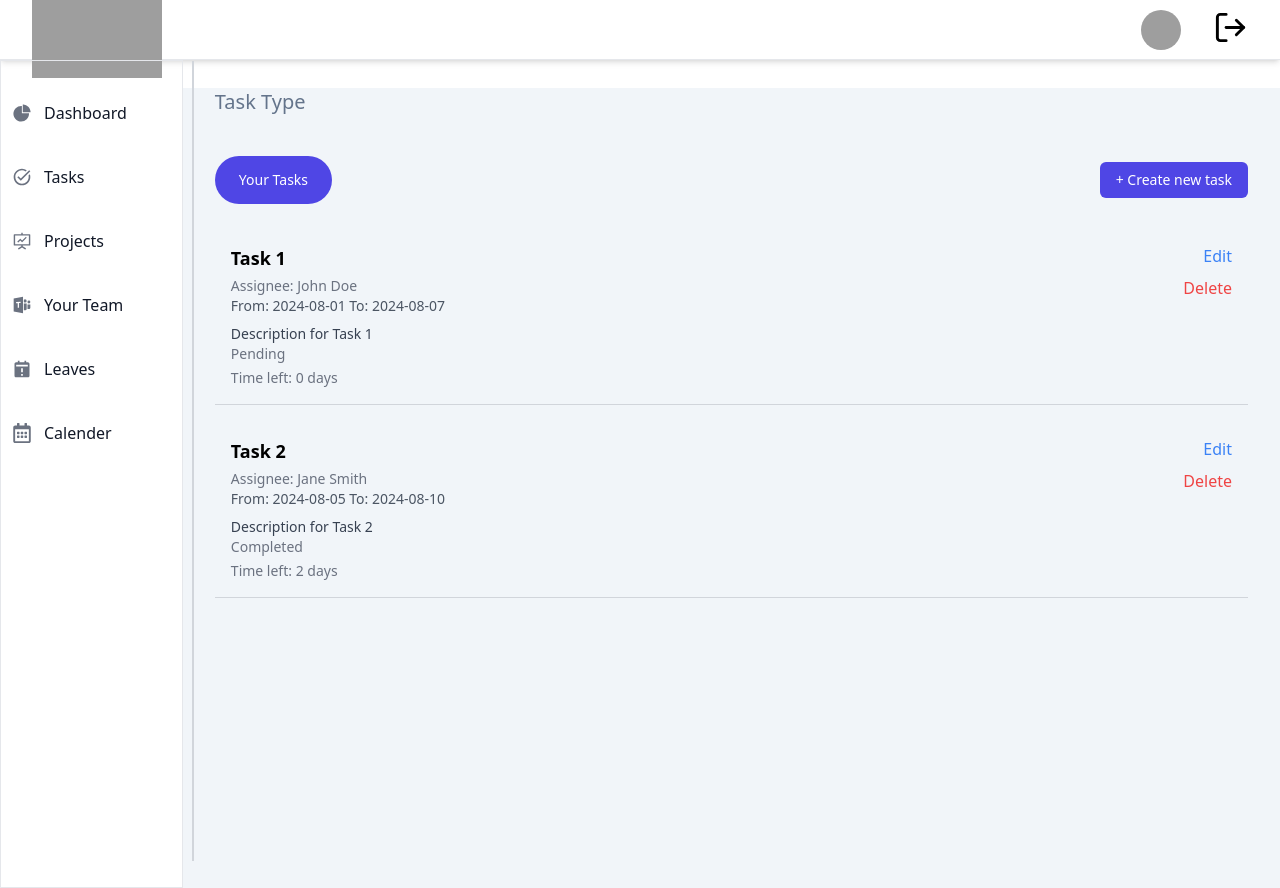
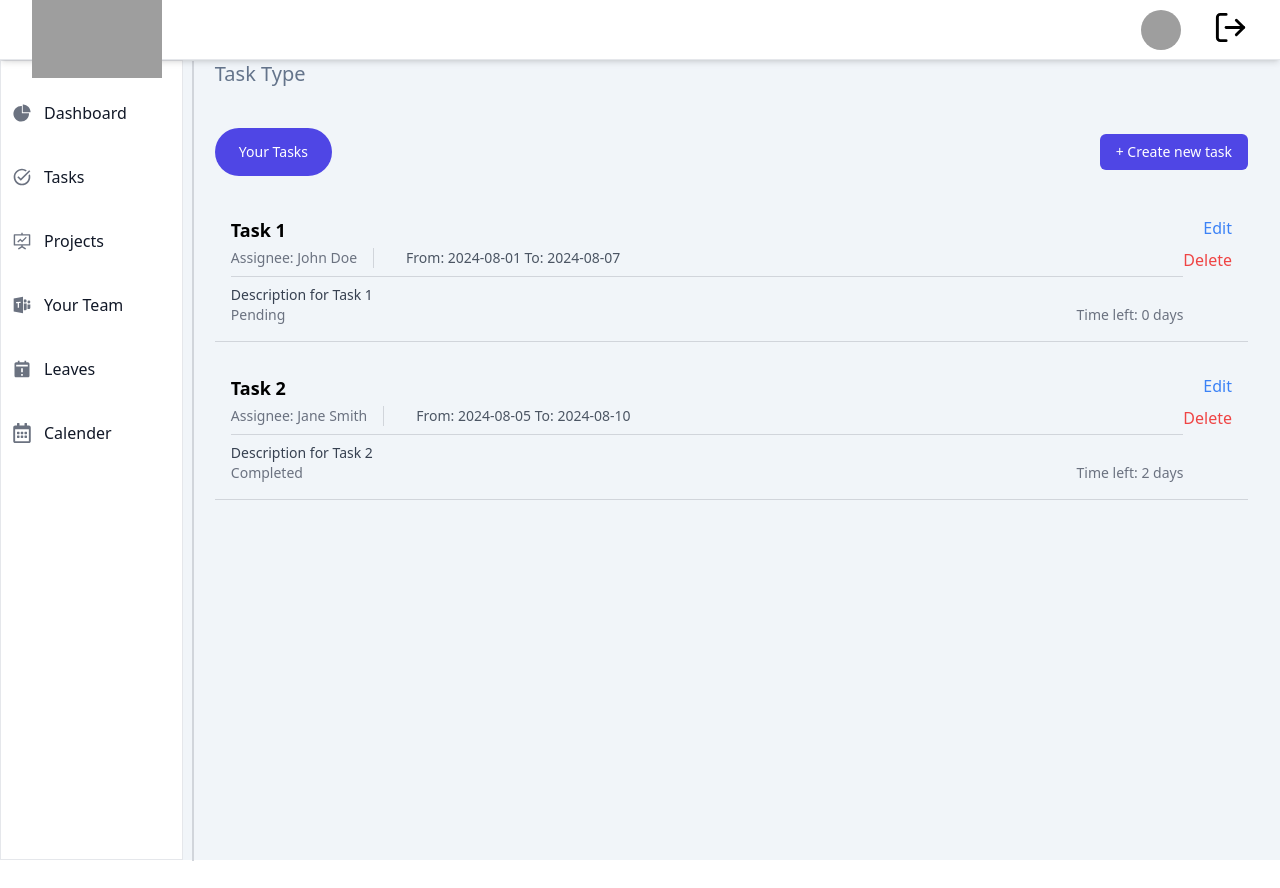
Before and after one commit to ShubhamDhatwalia/Deftsoft, a React (Create React App) app in the folder client/: page /tl/tasks in a window 1280 px wide. After the commit the page ends 860 px from the top, so only its background shows below. Built offline with nearby package versions, Linux system fonts and the light colour scheme; grey boxes are pictures that could not be loaded.

Commit message:
set screen

```diff
--- a/client/src/components/Navigation.jsx
+++ b/client/src/components/Navigation.jsx
@@ -4,7 +4,7 @@ import SideDrawer from "./SideDrawer";
 
 const Navigation = () => {
   return (
-    <nav className="flex px-8 items-center w-full h-[60px] shadow-md border-b-[1px] justify-between">
+    <nav className="fixed top-0 left-0 right-0 flex px-8 items-center w-full h-[60px] shadow-md border-b-[1px] justify-between bg-white z-50">
       <img
         className="w-[130px]"
         src="https://deftsoft.com/assets/images/deft-logo2.svg"
--- a/client/src/components/TechLead/Tasks/TaskManager.jsx
+++ b/client/src/components/TechLead/Tasks/TaskManager.jsx
@@ -38,7 +38,7 @@ const TaskManager = () => {
 
     return (
         <div className="bg-slate-100 min-h-screen px-4 sm:px-6 lg:px-8">
-            <h1 className="mt-7 text-xl text-slate-500 text-center sm:text-left">Task Type</h1>
+            <h1 className="text-xl text-slate-500 text-center sm:text-left">Task Type</h1>
             <div className="flex flex-col sm:flex-row justify-between items-center mt-10 mb-6 text-slate-500">
                 <h2 className="border-solid text-white bg-indigo-600 rounded-full p-2 text-sm px-6 py-3.5">
                     Your Tasks
@@ -56,11 +56,25 @@ const TaskManager = () => {
                     <div key={task.id} className="border-b border-gray-300 p-4 flex flex-col sm:flex-row justify-between items-start">
                         <div className="flex-grow">
                             <h3 className="text-lg font-semibold">{task.title}</h3>
-                            <p className="text-sm text-gray-500 mt-1">Assignee: {task.assignee}</p>
-                            <p className="text-sm text-gray-600">From: {dayjs(task.startDate).format('YYYY-MM-DD')} To: {dayjs(task.endDate).format('YYYY-MM-DD')}</p>
-                            <p className="text-sm text-gray-700 mt-2">{task.description}</p>
-                            <p className="text-sm text-gray-500">{task.completed ? "Completed" : "Pending"}</p>
-                            <p className="text-sm text-gray-500 mt-1">Time left: {dayjs(task.endDate).diff(dayjs(), 'day')} days</p>
+                            <div className="flex items-center mt-1 space-x-4">
+                                <div className="flex-shrink-0 border-r border-gray-300 pr-4">
+                                    <p className="text-sm text-gray-500">Assignee: {task.assignee}</p>
+                                </div>
+                                <div className="pl-4">
+                                    <p className="text-sm text-gray-600">
+                                        From: {dayjs(task.startDate).format('YYYY-MM-DD')} To: {dayjs(task.endDate).format('YYYY-MM-DD')}
+                                    </p>
+                                </div>
+                            </div>
+                            <p className="text-sm text-gray-700 mt-2 border-t border-gray-300 pt-2">{task.description}</p>
+                            <div className="w-full flex justify-between mt-4 sm:mt-0">
+                                <p className="text-sm text-gray-500">
+                                    {task.completed ? "Completed" : "Pending"}
+                                </p>
+                                <p className="text-sm text-gray-500 pl-4">
+                                    Time left: {dayjs(task.endDate).diff(dayjs(), 'day')} days
+                                </p>
+                            </div>
                         </div>
                         <div className="flex flex-col items-end space-y-2 mt-4 sm:mt-0">
                             <button
--- a/client/src/view/TL.jsx
+++ b/client/src/view/TL.jsx
@@ -7,7 +7,7 @@ const TL = () => {
   return (
     <div className="w-full min-h-screen">
       <Navigation />
-      <div className="w-full grid grid-cols-7">
+      <div className="pt-[60px] w-full grid grid-cols-7">
         <div className="col-span-1 border min-h-[538px]">
           <Sidenav />
         </div>
```
